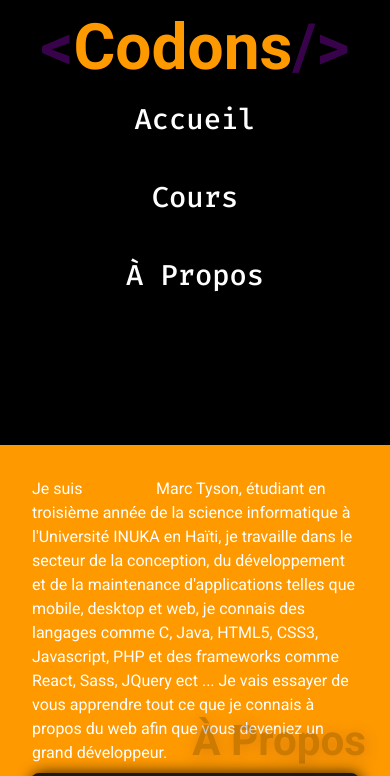
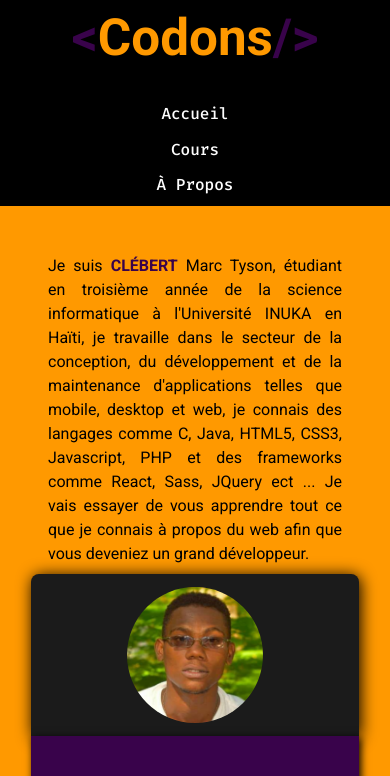
Before and after one commit to Tyson-9-Tech/-codons-, a plain HTML site: page pages/about.html in a window 390 px wide. Shown: the top 776 px of the page. Drawn offline with Linux system fonts and the light colour scheme.

Commit message:
Adjust some stuff

```diff
--- a/css/about.css
+++ b/css/about.css
@@ -4,11 +4,28 @@
 /* Landing Contact */
 .pagesContact{
     display: flex;
-    flex-direction: column;
     justify-content: space-between;
     align-items: center;
-    padding: 2rem;
+    padding: 1.5rem;
 }
+
+.infos{
+    display: flex;
+    margin: auto;
+    padding: calc(var(--defaultSpace) - 1rem);
+    text-align: justify;
+    flex: 1;
+}
+
+.infosText{
+    color: var(--firstColor);
+}
+
+.infosText .signature{
+    color: var(--fifthColor);
+    font-weight: bold;
+}
+
 
 .cardContact{
     display: flex;
@@ -16,6 +33,7 @@
     align-items: center;
     justify-content: center;
     padding: calc(var(--defaultSpace) - 1rem);
+    flex: 1;
 }
 
 .imgCard{
@@ -76,28 +94,25 @@
     margin-right: .3rem;
     color: var(--secondColor);
 }
-
-
-.infos{
-    display: flex;
-}
-
-.infosText .signature{
-    color: var(--secondColor);
-}
 /* ------------------------------------------------- */
 
 
-@media only screen and (max-width: 480px){
+@media only screen and (max-width: 768px){
 
     .header{
-        margin-bottom: 7rem;
+        font-size: .2rem;
     }
 
     .container{
         flex-direction: column;
-        min-height: 80vh;
     }
 
+    .pagesContact{
+        flex-direction: column;
+    }
 
+    .infos{
+        padding: 0;
+        margin: 0;
+    }
 }
--- a/css/classes.css
+++ b/css/classes.css
@@ -65,7 +65,13 @@
   .header {
     min-height: 20vh;
     display: flex;
+    font-size: .2rem;
     flex-direction: column;
+  }
+
+  .container{
+    padding: 0;
+    margin: 0;
   }
 }
 
@@ -74,7 +80,6 @@
     position: sticky;
     top: 0;
     z-index: 1;
-    min-height: 30vh;
   }
 
   .coursContainer {
@@ -83,6 +88,7 @@
     flex-direction: column;
     height: 100vh;
     z-index: -1;
+    margin: 0;
   }
 
   .coursAside {
--- a/css/styles.css
+++ b/css/styles.css
@@ -57,8 +57,8 @@ svg{
 
 body{
     width: 100vw;
-    height: 100vh;
-    overflow: hidden;
+    min-height: 100vh;
+    overflow-x: hidden;
     background-color: var(--firstColor);
 }
 
@@ -81,9 +81,8 @@ body{
     justify-content: space-between;
     align-items: center;
     width: 100%;
-    height: 10vh;
-    padding: var(--defaultSpaceLeftRight);
     background-color: var(--firstColor);
+    padding: 0 var(--defaultSpace);
 }
 
 /* Logo */
@@ -144,7 +143,7 @@ body{
 /* Container */
 .container{
     width: 100%;
-    height: 85vh;
+    min-height: 85vh;
     display: flex;
     justify-content: space-around;
     background-color: var(--secondColor);
@@ -152,9 +151,9 @@ body{
 }
 
 .titles{
-    position: fixed;
-    right: 1.5rem;
-    bottom: 4.5rem;
+    position: absolute;
+    right: 2rem;
+    bottom: 1rem;
     z-index: 1;
     font-size: 5vh;
     color: var(--firstColor);
@@ -235,6 +234,7 @@ body{
     text-align: center;
     background-color: var(--firstColor);
     color: var(--thirdColor);
+    padding: .5rem;
 }
 /* ------------------------------------------------------------------ */
 
@@ -242,7 +242,7 @@ body{
 
 
 
-@media only screen and (max-width: 480px){
+@media only screen and (max-width: 768px){
 
     body{
         min-height: 100vh;
@@ -251,9 +251,10 @@ body{
     }
 
     .header{
-        min-height: 30vh;
         flex-direction: column;
+        font-size: .2rem;
         padding: 0;
+        margin: 0;
     }
 
     .logo{
@@ -265,21 +266,29 @@ body{
         width: 100%;
         flex-direction: column;
         font-size: calc(var(--defaultFontSize) + .8rem);
-        min-height: 25vh;
+        margin-top: var(--defaultSpace);
     }
 
     .menuItem{
+        width: 100%;
         margin-bottom: .5rem;
     }
 
     .menuLink{
+        border-radius: 0;
         width: 100%;
+    }
+
+    .mainConateiner{
+        padding: 0;
+        margin: 0;
     }
 
     .container{
         position: relative;
-        min-height: 100vh;
-        margin-top: 5rem;
+        min-height: 50vh;
+        flex-direction: column;
+        padding: var(--defaultSpace);
     }
 
     .footer{
```
